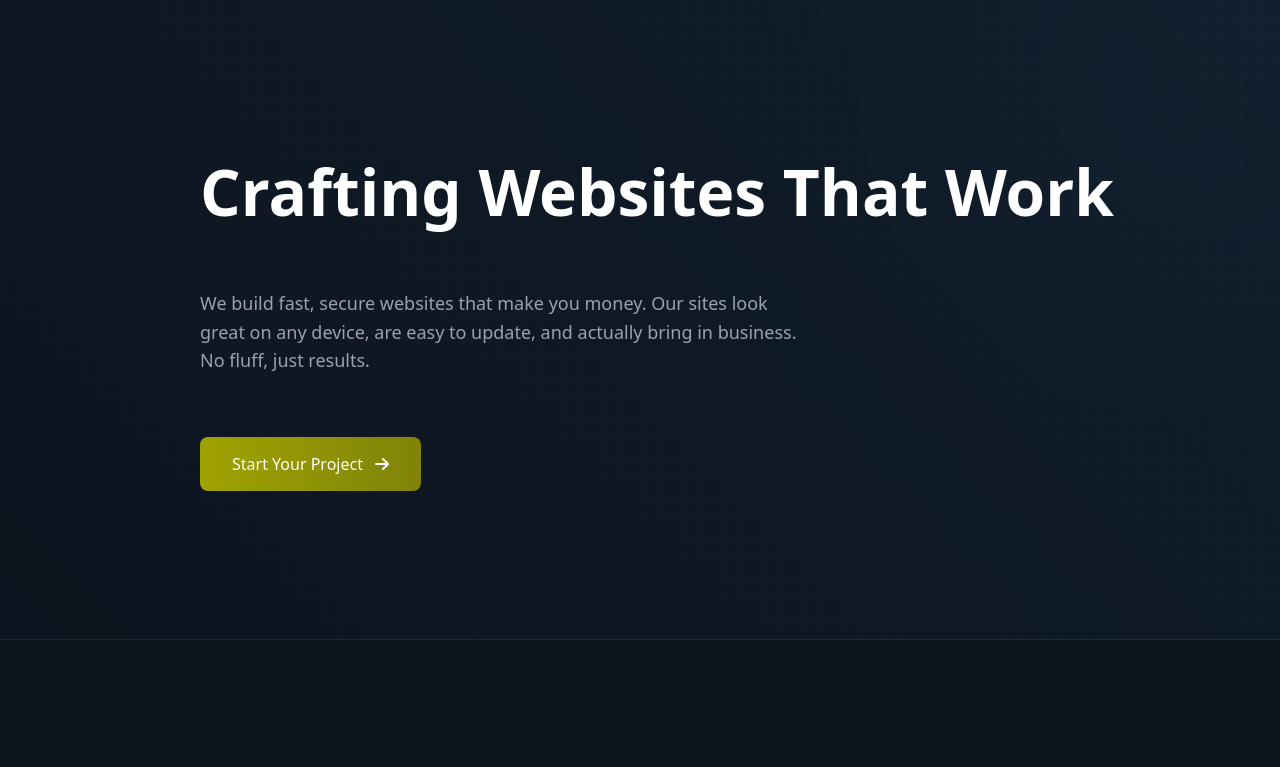
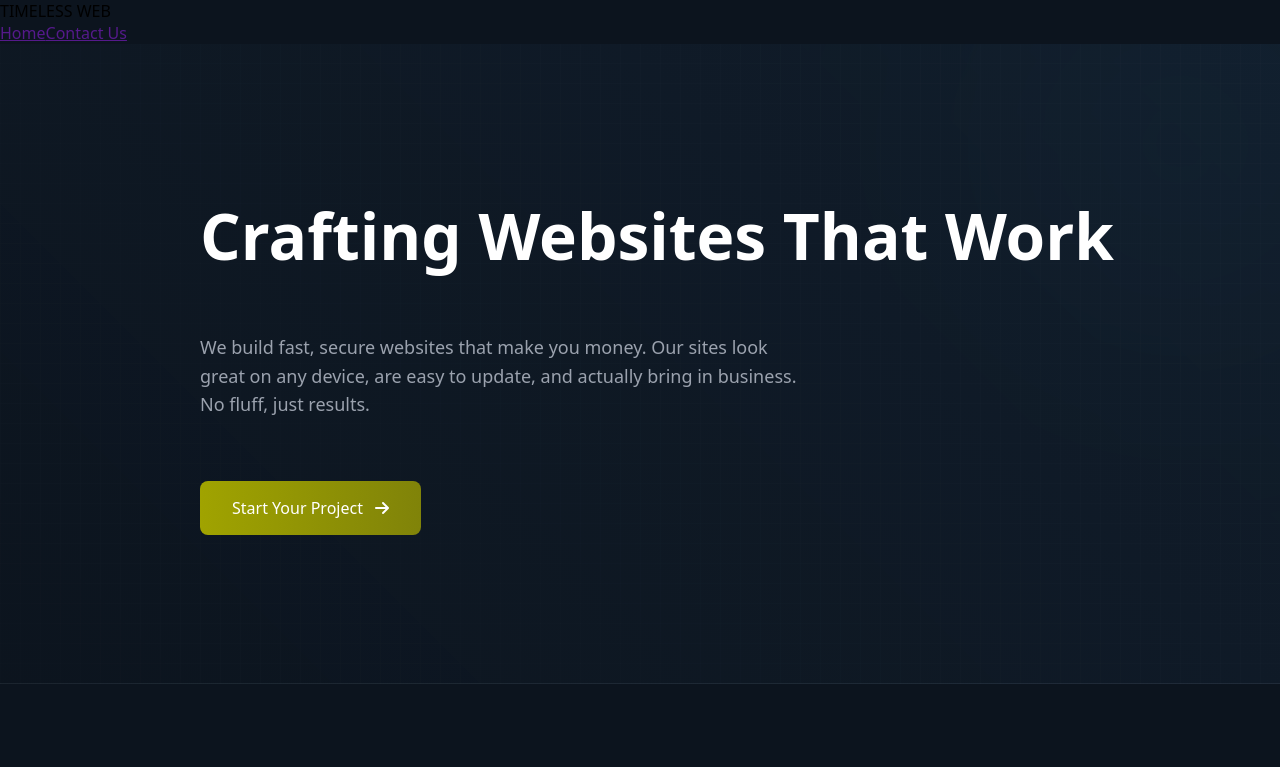
Before and after one commit to AliTheFlop/timelessweb-static, a plain HTML site: page index.html in a window 1280 px wide. Shown: the top 767 px of the page. Drawn offline with Linux system fonts and the light colour scheme.

Commit message:
Nav testing

```diff
--- a/index.html
+++ b/index.html
@@ -15,7 +15,10 @@
         <title>Timeless Web | Custom website solutions</title>
     </head>
     <body>
-        <header class="nav"></header>
+        <header class="nav">
+            <div>TIMELESS WEB</div>
+            <div><a href="">Home</a><a href="">Contact Us</a></div>
+        </header>
         <main class="content fade-in">
             <!-- Hero section -->
             <div class="hero">
```
